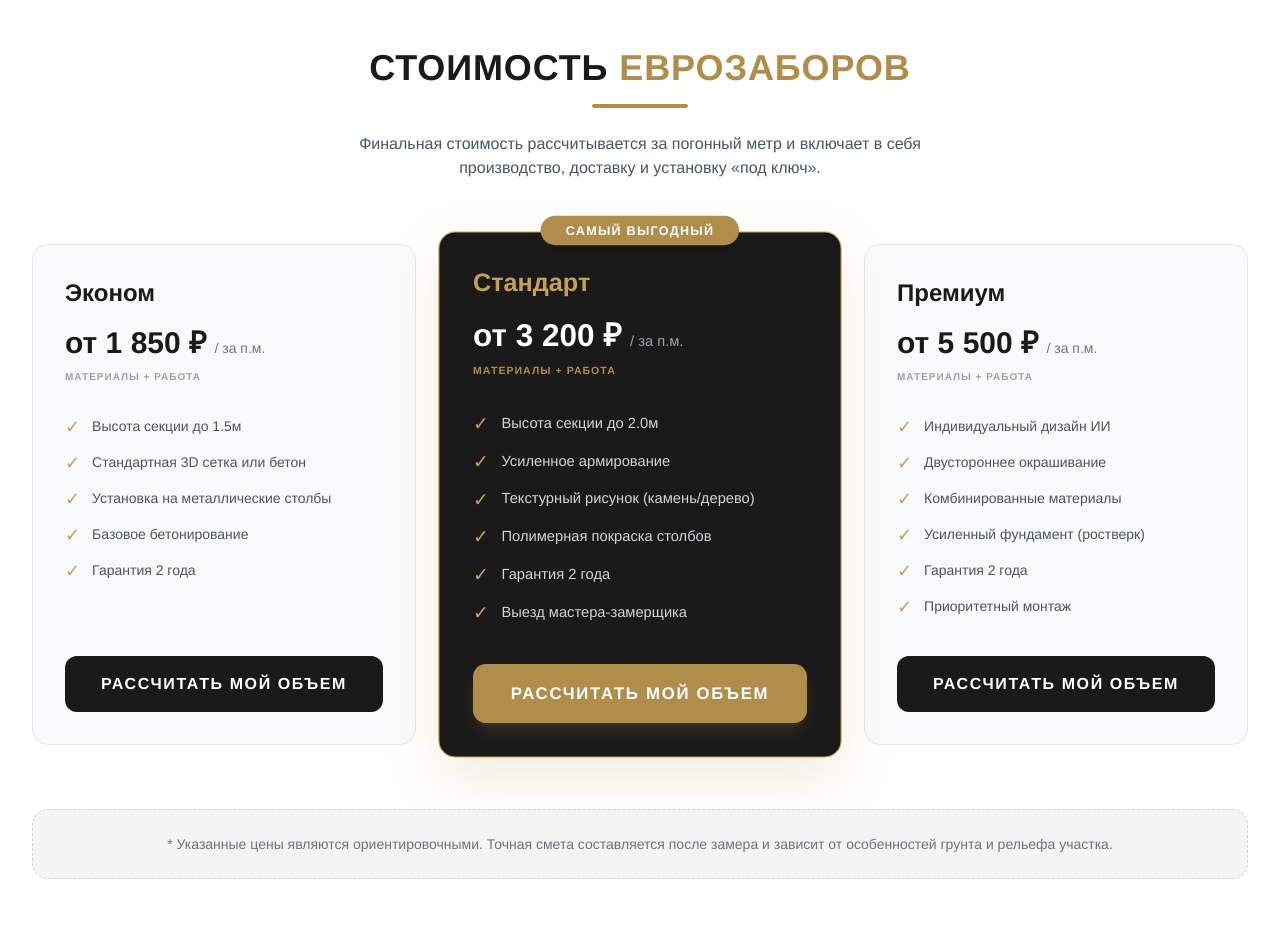
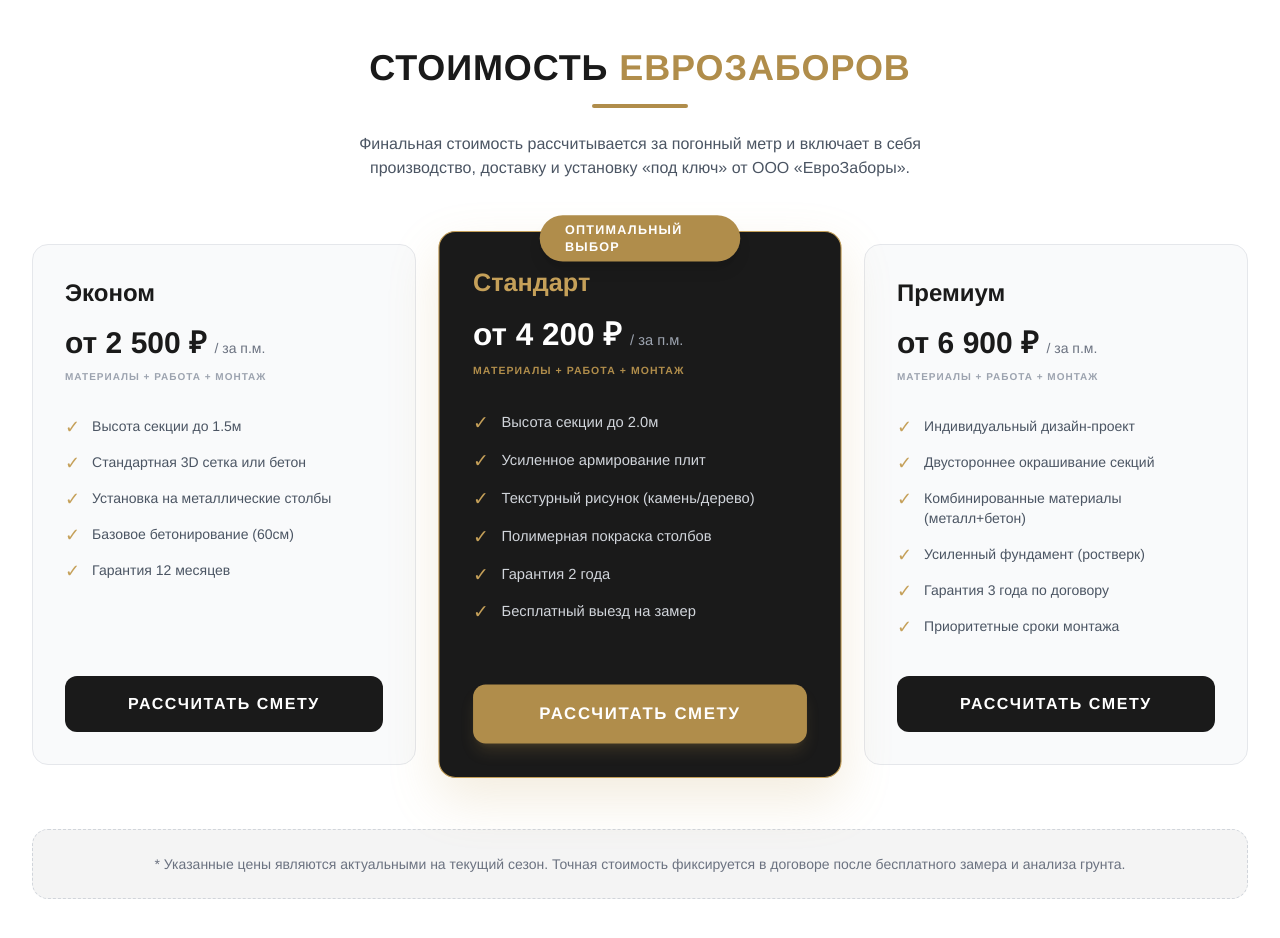
Before and after one commit to ksasha79/KovkaMaster, a React (Vite) app: page / in a window 1280 px wide. Shown: the part 3720-4658 px from the top of the page. Built offline with nearby package versions, Linux system fonts and the light colour scheme.

Commit message:
Update Pricing.tsx

```diff
--- a/components/Pricing.tsx
+++ b/components/Pricing.tsx
@@ -3,39 +3,39 @@ import React from 'react';
 const plans = [
   {
     name: 'Эконом',
-    price: 'от 1 850 ₽',
+    price: 'от 2 500 ₽',
     features: [
       'Высота секции до 1.5м',
       'Стандартная 3D сетка или бетон',
       'Установка на металлические столбы',
-      'Базовое бетонирование',
-      'Гарантия 2 года'
+      'Базовое бетонирование (60см)',
+      'Гарантия 12 месяцев'
     ],
     popular: false
   },
   {
     name: 'Стандарт',
-    price: 'от 3 200 ₽',
+    price: 'от 4 200 ₽',
     features: [
       'Высота секции до 2.0м',
-      'Усиленное армирование',
+      'Усиленное армирование плит',
       'Текстурный рисунок (камень/дерево)',
       'Полимерная покраска столбов',
       'Гарантия 2 года',
-      'Выезд мастера-замерщика'
+      'Бесплатный выезд на замер'
     ],
     popular: true
   },
   {
     name: 'Премиум',
-    price: 'от 5 500 ₽',
+    price: 'от 6 900 ₽',
     features: [
-      'Индивидуальный дизайн ИИ',
-      'Двустороннее окрашивание',
-      'Комбинированные материалы',
+      'Индивидуальный дизайн-проект',
+      'Двустороннее окрашивание секций',
+      'Комбинированные материалы (металл+бетон)',
       'Усиленный фундамент (ростверк)',
-      'Гарантия 2 года',
-      'Приоритетный монтаж'
+      'Гарантия 3 года по договору',
+      'Приоритетные сроки монтажа'
     ],
     popular: false
   }
@@ -51,7 +51,7 @@ const Pricing: React.FC = () => {
           </h2>
           <div className="h-1 w-24 bg-gold-600 mx-auto mt-4 rounded-full"></div>
           <p className="mt-6 text-gray-600 max-w-2xl mx-auto">
-            Финальная стоимость рассчитывается за погонный метр и включает в себя производство, доставку и установку «под ключ».
+            Финальная стоимость рассчитывается за погонный метр и включает в себя производство, доставку и установку «под ключ» от ООО «ЕвроЗаборы».
           </p>
         </div>
 
@@ -67,7 +67,7 @@ const Pricing: React.FC = () => {
             >
               {plan.popular && (
                 <span className="absolute -top-4 left-1/2 -translate-x-1/2 bg-gold-600 text-white px-6 py-1.5 rounded-full text-xs font-black uppercase tracking-widest shadow-lg">
-                  Самый выгодный
+                  Оптимальный выбор
                 </span>
               )}
 
@@ -78,7 +78,7 @@ const Pricing: React.FC = () => {
                   <span className={`text-sm ml-2 ${plan.popular ? 'text-gray-400' : 'text-gray-500'}`}>/ за п.м.</span>
                 </div>
                 <div className={`text-[10px] mt-2 uppercase font-bold tracking-widest ${plan.popular ? 'text-gold-600' : 'text-gray-400'}`}>
-                  Материалы + Работа
+                  Материалы + Работа + Монтаж
                 </div>
               </div>
 
@@ -99,7 +99,7 @@ const Pricing: React.FC = () => {
                   : 'bg-metal-900 hover:bg-metal-800 text-white'
                 }`}
               >
-                РАССЧИТАТЬ МОЙ ОБЪЕМ
+                РАССЧИТАТЬ СМЕТУ
               </a>
             </div>
           ))}
@@ -107,7 +107,7 @@ const Pricing: React.FC = () => {
 
         <div className="mt-16 p-6 bg-metal-800/5 rounded-2xl border border-dashed border-gray-300 text-center">
           <p className="text-sm text-gray-500">
-            * Указанные цены являются ориентировочными. Точная смета составляется после замера и зависит от особенностей грунта и рельефа участка.
+            * Указанные цены являются актуальными на текущий сезон. Точная стоимость фиксируется в договоре после бесплатного замера и анализа грунта.
           </p>
         </div>
       </div>
```
